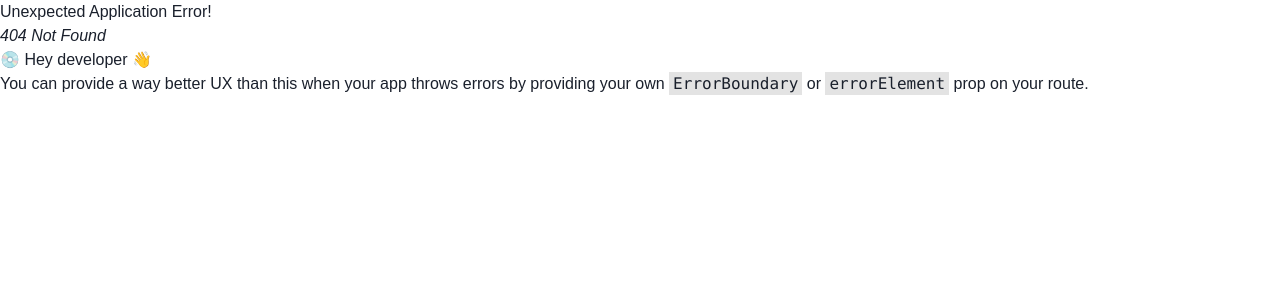
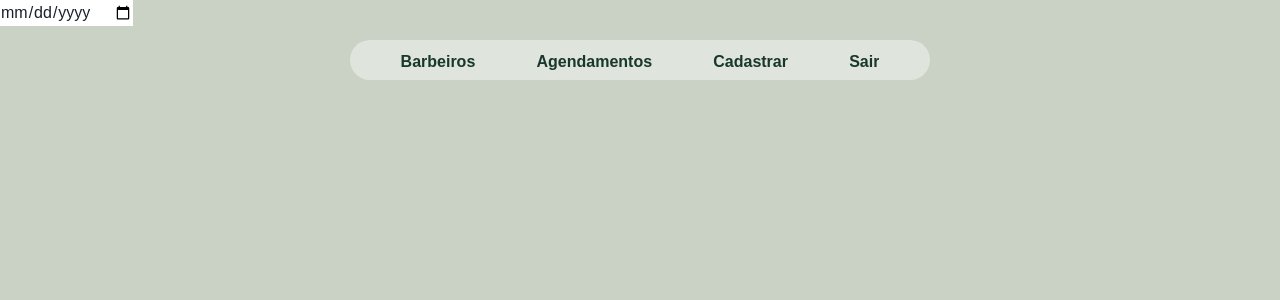
Before and after one commit to willianbatist/ClickBeard_Willian_Alves, a React (Create React App) app in the folder frontend/: page /register-barber in a window 1280 px wide. Before the commit this address had no page. Shown: the top 300 px of the page. Built offline with nearby package versions, Linux system fonts and the light colour scheme.

Commit message:
feat: header

```diff
--- a/frontend/src/App.jsx
+++ b/frontend/src/App.jsx
@@ -5,6 +5,7 @@ import {
 import Home from "./pages/home/Home";
 import Login from "./pages/login/Login";
 import Singup from "./pages/singup/Singup";
+import RegisterBarber from "./pages/barber/RegisterBarber";
 
 const router = createBrowserRouter([
   {
@@ -22,6 +23,10 @@ const router = createBrowserRouter([
       {
         path: "/singup",
         element: <Singup/>,
+      },
+      {
+        path: "/register-barber",
+        element: <RegisterBarber/>,
       }
     ]
   },
--- /dev/null
+++ b/frontend/src/components/header/HeaderAdmin.jsx
@@ -0,0 +1,27 @@
+import { HeaderContainer, NavContainer } from "./headerAdmin.styles";
+import { Link } from "react-router-dom";
+
+function HeaderAdmin() {
+  return (
+    <HeaderContainer>
+      <NavContainer>
+        <ul>
+          <li>
+            <Link id="se" to="/">Barbeiros</Link>
+          </li>
+          <li>
+            <Link>Agendamentos</Link>
+          </li>
+          <li>
+            <Link to="register-barber">Cadastrar</Link>
+          </li>
+          <li>
+            <Link to="/login">Sair</Link>
+          </li>
+        </ul>
+      </NavContainer>
+    </HeaderContainer>
+  );
+}
+
+export default HeaderAdmin;
--- /dev/null
+++ b/frontend/src/components/header/HeaderCustomer.jsx
@@ -0,0 +1,11 @@
+import { HeaderCustomerContainer } from "./headerCustomer.styles";
+
+function HeaderCustomer() {
+  return(
+    <HeaderCustomerContainer>
+
+    </HeaderCustomerContainer>
+  )
+}
+
+export default HeaderCustomer;
--- /dev/null
+++ b/frontend/src/components/header/headerAdmin.styles.js
@@ -0,0 +1,42 @@
+import styled from "styled-components";
+
+export const HeaderContainer = styled.header`
+  display: flex;
+  justify-content: center;
+  align-items: center;
+  height: 119px;
+  position: fixed;
+  z-index: 6;
+  width: -webkit-fill-available;
+
+  ul {
+    list-style-type: none;
+    display: flex;
+    justify-content: space-around;
+    width: 580px;
+    height: 40px;
+    background-color: rgba(255, 255, 255, 0.401);
+    padding: 10px 20px;
+    border: none;
+    border-radius: 40px;
+  }
+
+  li {
+    overflow-y: hidden;
+  }
+
+  a {
+    display: inline-block;
+    margin: 0 15px;
+    color: #18382d;
+    text-decoration: none;
+    font-weight: 700;
+  }
+
+  a:hover  {
+    color: #84a98c;
+    transition: 0.7s;
+  }
+`;
+
+export const NavContainer = styled.nav``;
--- /dev/null
+++ b/frontend/src/components/header/headerCustomer.styles.js
@@ -0,0 +1,3 @@
+import styled from "styled-components";
+
+export const HeaderCustomerContainer = styled.header``;
--- /dev/null
+++ b/frontend/src/components/header/index.jsx
@@ -0,0 +1,26 @@
+/* eslint-disable react-hooks/exhaustive-deps */
+// import { useNavigate } from "react-router-dom";
+// import { useEffect, useContext } from "react";
+// import { AppContext } from "../../contexts/contextProvider";
+import HeaderAdmin from "./HeaderAdmin";
+// import HeaderCustomer from "./HeaderCustomer";
+
+function Header() {
+  // const { user } = useContext(AppContext);
+  // const navigate = useNavigate();
+  // useEffect(() => {
+  //   if (!user) {
+  //     navigate("/login");
+  //   }
+  // }, []);
+
+  return (
+    <>
+      {/* {user?.role === "admin" ? (<HeaderAdmin/>): ""} */}
+      <HeaderAdmin />
+      {/* {user?.role === "customer" ? <HeaderCustomer /> : ""} */}
+    </>
+  );
+}
+
+export default Header;
--- a/frontend/src/contexts/contextProvider.jsx
+++ b/frontend/src/contexts/contextProvider.jsx
@@ -9,7 +9,6 @@ const AppProvider = ({ children }) => {
     user,
     setUser,
   }
-  console.log(user);
 
   return (
     <AppContext.Provider value={context}>{children}</AppContext.Provider>
--- /dev/null
+++ b/frontend/src/pages/barber/RegisterBarber.jsx
@@ -0,0 +1,17 @@
+import { Container } from "./registerBarber.styles";
+import Header from "../../components/header";
+// import { useForm, Controller } from 'react-hook-form';
+// import DatePicker from 'react-datepicker';
+
+function RegisterBarber() {
+  // const { control, handleSubmit } = useForm();
+
+  return(
+    <Container>
+      <Header/>
+      <input type="date"></input>
+    </Container>
+  )
+}
+
+export default RegisterBarber;
--- /dev/null
+++ b/frontend/src/pages/barber/registerBarber.styles.js
@@ -0,0 +1,7 @@
+import styled from "styled-components";
+
+export const Container = styled.div`
+  min-height: 100vh;
+  max-width: 100vw;
+  background-color: #cad2c5;
+`;
--- a/frontend/src/pages/home/HomeAdmin.jsx
+++ b/frontend/src/pages/home/HomeAdmin.jsx
@@ -1,6 +1,14 @@
+import HeaderAdmin from "../../components/header/HeaderAdmin";
+import { useContext } from "react";
+import { AppContext } from "../../contexts/contextProvider";
+
 function HomeAdmin() {
+  const { user } = useContext(AppContext);
+  console.log(user);
   return(
-    <p>User Admin</p>
+    <>
+    <HeaderAdmin/>
+    </>
   )
 }
 
```
